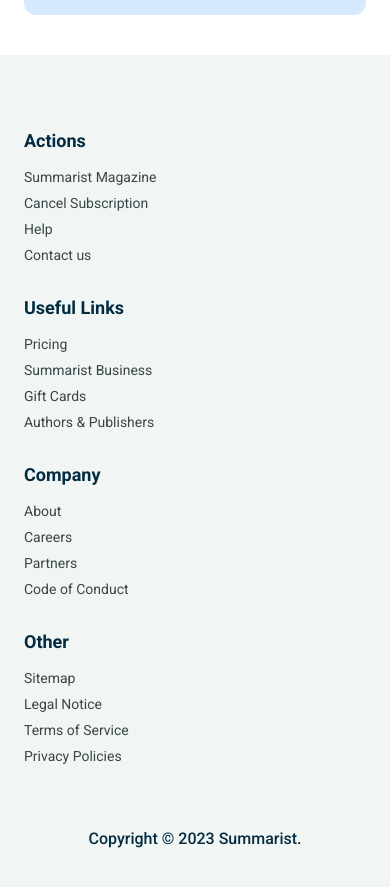
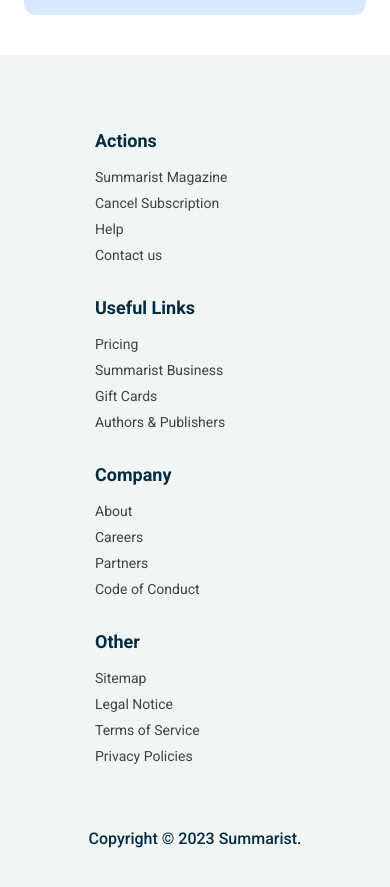
Before and after one commit to shavonnewhiffin/summaristproject, a Next.js app: page / in a window 390 px wide. Shown: the part 4420-5307 px from the top of the page. Built offline with nearby package versions, Linux system fonts and the light colour scheme.

Commit message:
feat: implemented media query at 768px breakpoint

```diff
--- a/app/styles/Footer.module.css
+++ b/app/styles/Footer.module.css
@@ -15,6 +15,7 @@
 
 .footer__block {
   z-index: 1;
+  width: 200px;
 }
 
 .footer__link--title {
@@ -88,7 +89,9 @@
 @media (max-width: 768px){
 
   .footer__top--wrapper {
+    display: flex;
     flex-direction: column;
+    align-items: center;
     gap: 32px;
   }
 }
```
